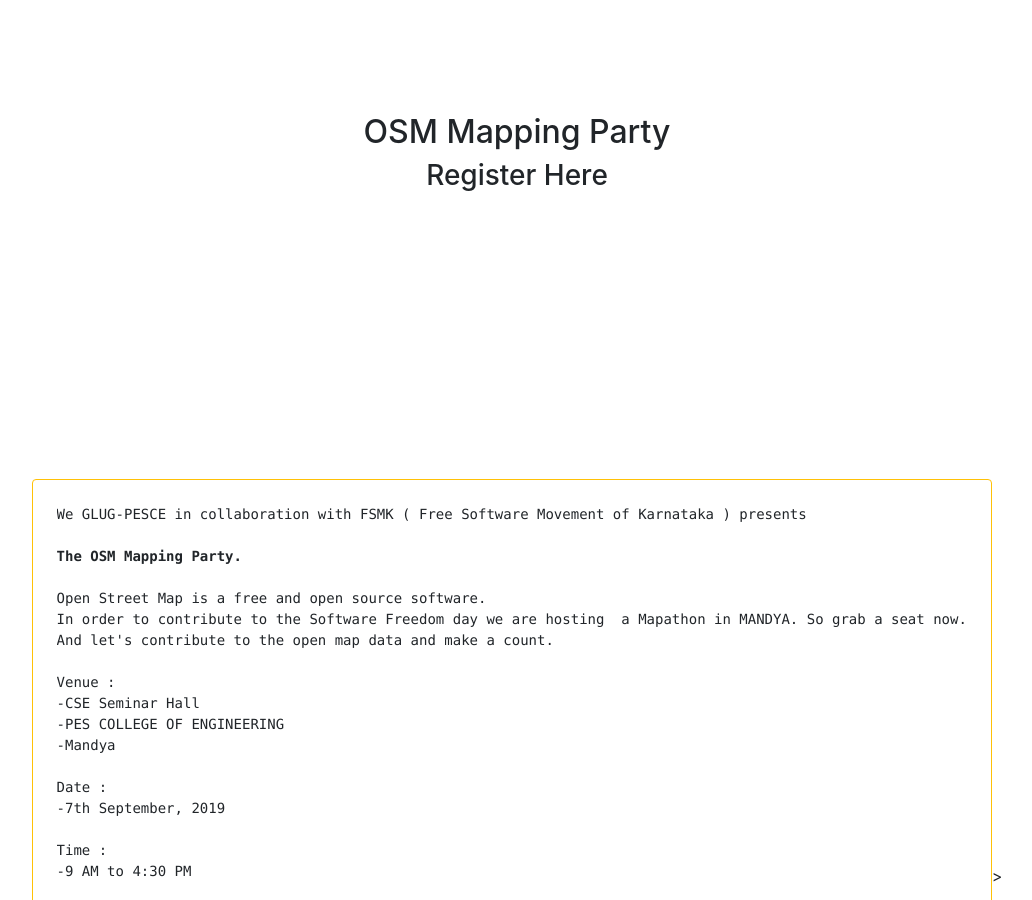
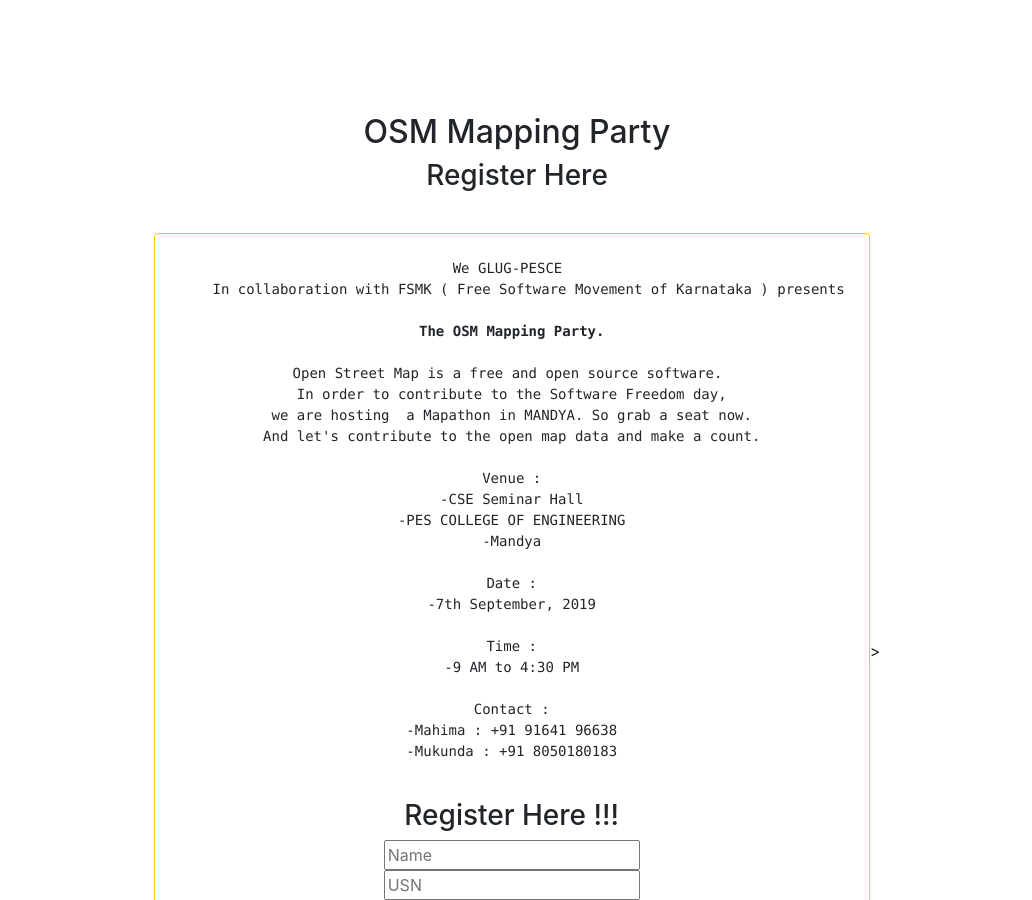
Before and after one commit to blackzphoenix/GLUG-PESCE, a Jekyll site: the page built from index.html, in a window 1280 px wide and 900 px high, scrolled down 753 px. Shown: the whole window, without its empty margins (123-1155 px from the left). Built offline with Jekyll 4.4.1, drawn with Linux system fonts in a browser that asks for light colours; nearby versions of some CDN libraries; some of the changed text lies outside the part shown.

Commit message:
Update osm.html

```diff
--- a/_includes/osm.html
+++ b/_includes/osm.html
@@ -1,13 +1,15 @@
 
-<div class="row align-items-center justify-content-center" style="height:150vh;">
+<div class="row align-items-center justify-content-center" style="height:100vh;">
   <div class="border border-warning rounded p-4">
 <div class="list-group mb-4">
-    <pre>We GLUG-PESCE in collaboration with FSMK ( Free Software Movement of Karnataka ) presents
+    <center><pre>We GLUG-PESCE
+    In collaboration with FSMK ( Free Software Movement of Karnataka ) presents
 
 <b>The OSM Mapping Party.</b>
 
 Open Street Map is a free and open source software.
-In order to contribute to the Software Freedom day we are hosting  a Mapathon in MANDYA. So grab a seat now.
+In order to contribute to the Software Freedom day,
+we are hosting  a Mapathon in MANDYA. So grab a seat now.
 And let's contribute to the open map data and make a count.
 
 Venue :
@@ -24,7 +26,7 @@
 Contact :
 -Mahima : +91 91641 96638
 -Mukunda : +91 8050180183
-                                   </pre>
+                                   </pre></center>
                                     <center><h3>Register Here !!!</h3></center>
                                     <center><form method="POST" action="https://formspree.io/pesceglug@gmail.com">
                                       <input type="text" name="name" placeholder="Name"><br>
```
